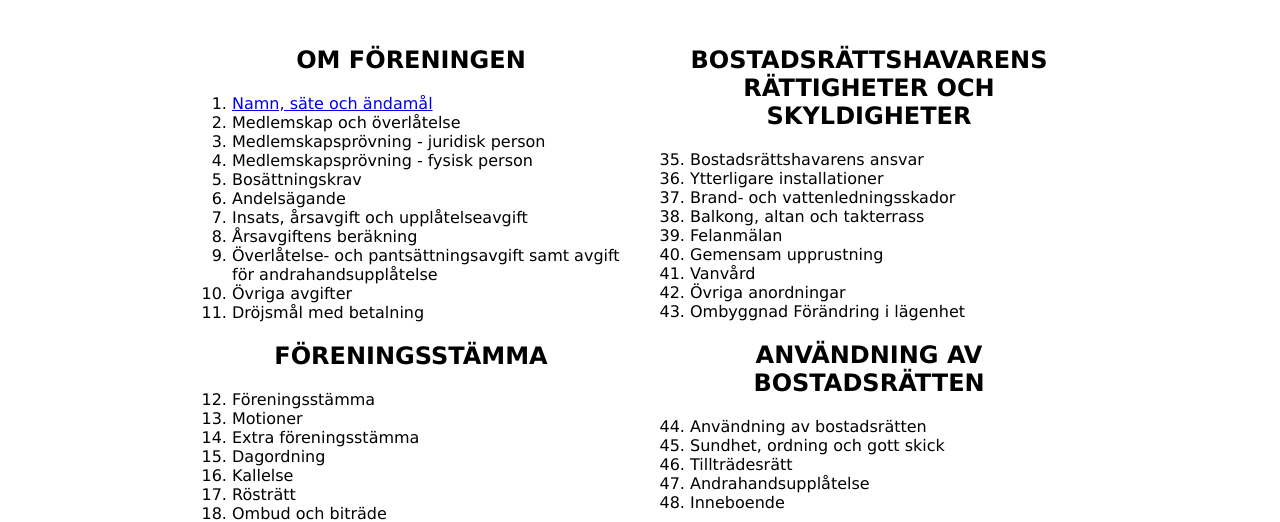
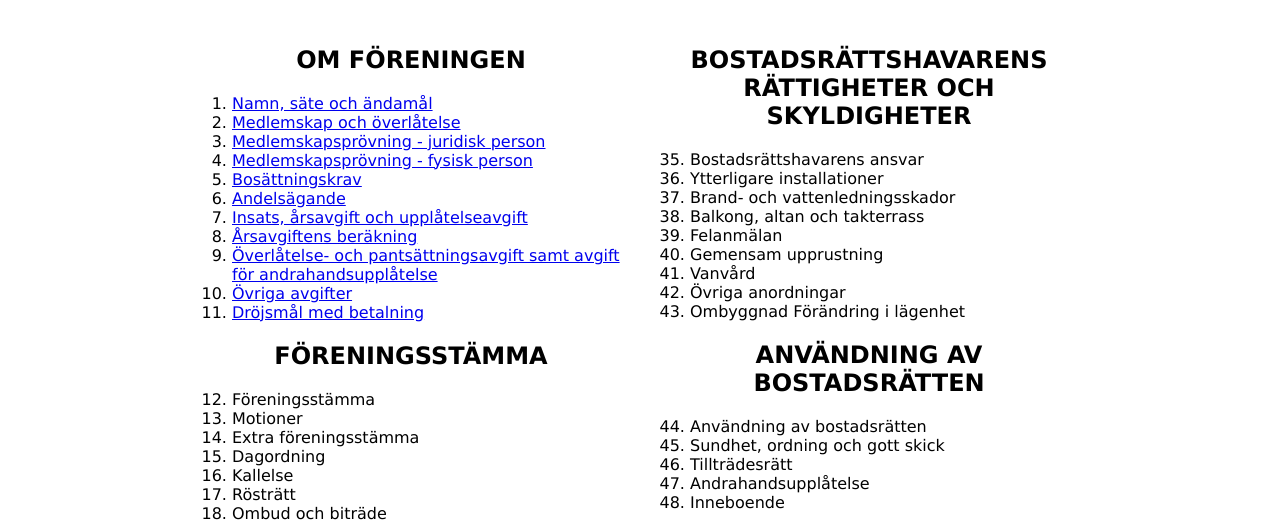
Before and after one commit to BrfSkagagard/brfskagagard.github.io, a plain HTML site: page stadgar.html in a window 1280 px wide. Shown: the part 705-1227 px from the top of the page. Drawn offline with Linux system fonts and the light colour scheme.

Commit message:
la till navigering i "table of content"

```diff
--- a/stadgar.html
+++ b/stadgar.html
@@ -64,16 +64,16 @@
                         <h2>OM FÖRENINGEN</h2>
                         <ol>
                             <li><a href="#paragraph-01">Namn, säte och ändamål</a></li>
-                            <li>Medlemskap och överlåtelse</li>
-                            <li>Medlemskapsprövning - juridisk person</li>
-                            <li>Medlemskapsprövning - fysisk person</li>
-                            <li>Bosättningskrav</li>
-                            <li>Andelsägande</li>
-                            <li>Insats, årsavgift och upplåtelseavgift</li>
-                            <li>Årsavgiftens beräkning</li>
-                            <li>Överlåtelse- och pantsättningsavgift samt avgift för andrahandsupplåtelse</li>
-                            <li>Övriga avgifter</li>
-                            <li>Dröjsmål med betalning</li>
+                            <li><a href="#paragraph-02">Medlemskap och överlåtelse</a></li>
+                            <li><a href="#paragraph-03">Medlemskapsprövning - juridisk person</a></li>
+                            <li><a href="#paragraph-04">Medlemskapsprövning - fysisk person</a></li>
+                            <li><a href="#paragraph-05">Bosättningskrav</a></li>
+                            <li><a href="#paragraph-06">Andelsägande</a></li>
+                            <li><a href="#paragraph-07">Insats, årsavgift och upplåtelseavgift</a></li>
+                            <li><a href="#paragraph-08">Årsavgiftens beräkning</a></li>
+                            <li><a href="#paragraph-09">Överlåtelse- och pantsättningsavgift samt avgift för andrahandsupplåtelse</a></li>
+                            <li><a href="#paragraph-10">Övriga avgifter</a></li>
+                            <li><a href="#paragraph-11">Dröjsmål med betalning</a></li>
                         </ol>
 
                         <h2>FÖRENINGSSTÄMMA</h2>
```
